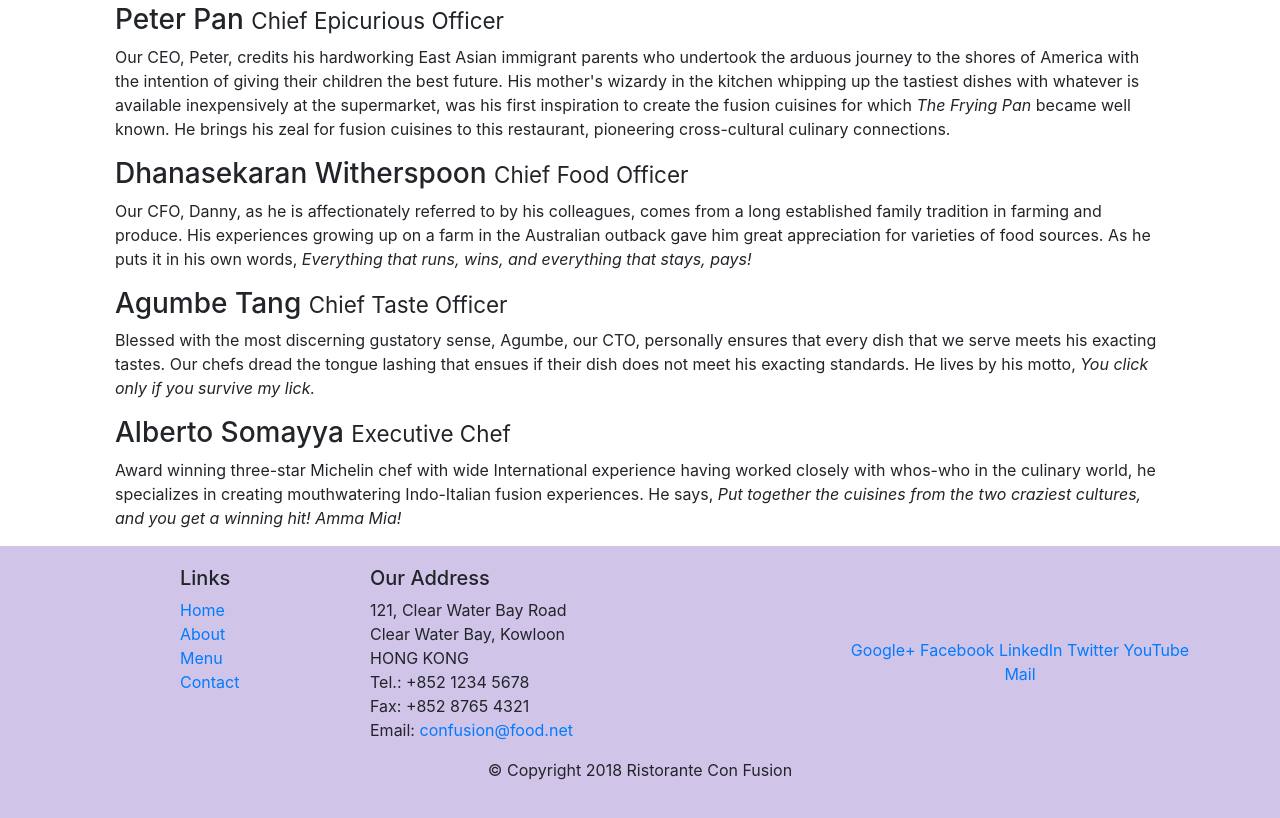
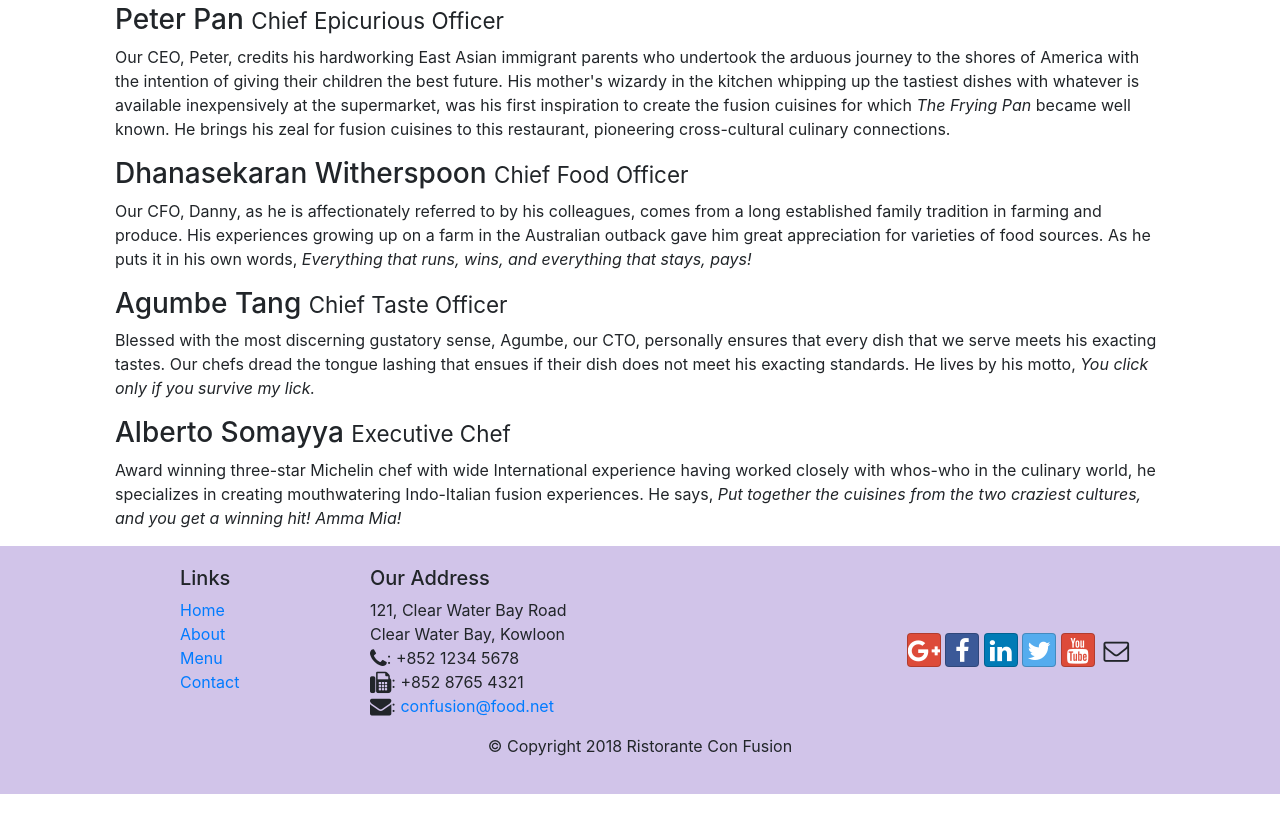
Before and after one commit to ritazhousmile/conFusion, a website: page aboutus.html in a window 1280 px wide. Shown: the part 802-1620 px from the top of the page. After the commit the page ends 1596 px from the top, so only its background shows below. Drawn offline with nearby package versions, Linux system fonts and the light colour scheme.

Commit message:
iconfonts2

```diff
--- a/aboutus.html
+++ b/aboutus.html
@@ -6,6 +6,8 @@
     <meta name="viewport" content="width=device-width, initial-scale=1, shrink-to-fit=no">
     <meta http-equiv="x-ua-compatible" content="ie=edge">
     <link rel="stylesheet" href="node_modules/bootstrap/dist/css/bootstrap.min.css">
+    <link rel="stylesheet" href="node_modules/font-awesome/css/font-awesome.min.css">
+   <link rel="stylesheet" href="node_modules/bootstrap-social/bootstrap-social.css">
     <link rel="stylesheet" href="CSS/style.css" >
 </head>
 
@@ -97,21 +99,21 @@
                     <address>
 		              121, Clear Water Bay Road<br>
 		              Clear Water Bay, Kowloon<br>
-		              HONG KONG<br>
-		              Tel.: +852 1234 5678<br>
-		              Fax: +852 8765 4321<br>
-		              Email: <a href="mailto:confusion@food.net">confusion@food.net</a>
+                  <i class="fa fa-phone fa-lg"></i>: +852 1234 5678<br>
+                  <i class="fa fa-fax fa-lg"></i>: +852 8765 4321<br>
+                    <i class="fa fa-envelope fa-lg"></i>: <a href="mailto:confusion@food.net">confusion@food.net</a>
+                   </address>
 		           </address>
                 </div>
                 <div class="col-12 col-sm-4 align-self-center">
-                    <div class="text-center">
-                        <a href="http://google.com/+">Google+</a>
-                        <a href="http://www.facebook.com/profile.php?id=">Facebook</a>
-                        <a href="http://www.linkedin.com/in/">LinkedIn</a>
-                        <a href="http://twitter.com/">Twitter</a>
-                        <a href="http://youtube.com/">YouTube</a>
-                        <a href="mailto:">Mail</a>
-                    </div>
+                  <div class="text-center">
+                      <a class="btn btn-social-icon btn-google" href="http://google.com/+"><i class="fa fa-google-plus"></i></a>
+                      <a class="btn btn-social-icon btn-facebook" href="http://www.facebook.com/profile.php?id="><i class="fa fa-facebook"></i></a>
+                      <a class="btn btn-social-icon btn-linkedin" href="http://www.linkedin.com/in/"><i class="fa fa-linkedin"></i></a>
+                      <a class="btn btn-social-icon btn-twitter" href="http://twitter.com/"><i class="fa fa-twitter"></i></a>
+                      <a class="btn btn-social-icon btn-google" href="http://youtube.com/"><i class="fa fa-youtube"></i></a>
+                      <a class="btn btn-social-icon" href="mailto:"><i class="fa fa-envelope-o"></i></a>
+                  </div>
                 </div>
            </div>
            <div class="row justify-content-center">
```
